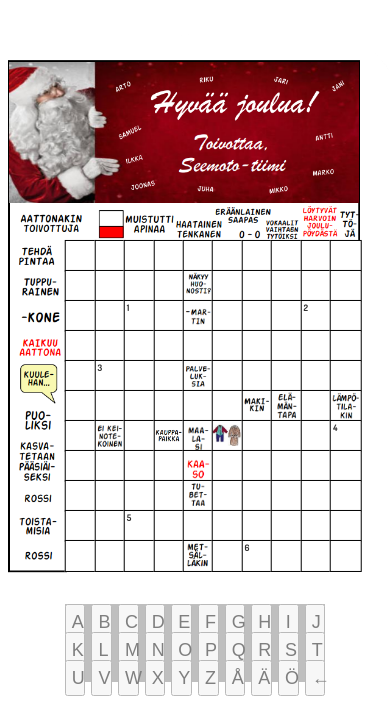
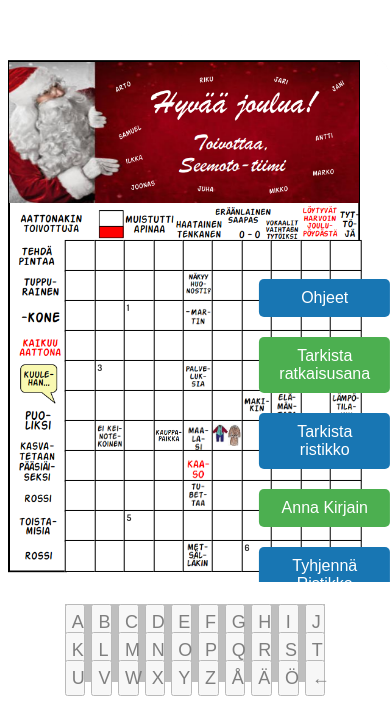
Before and after one commit to DeveloperWizard83/ristikko2021, a React (Vite) app: page / in a window 390 px wide. Shown: the part 137-844 px from the top of the page. Built offline with nearby package versions, Linux system fonts and the light colour scheme.

Commit message:
Säädetty näppäimiä

```diff
--- a/src/Buttons.css
+++ b/src/Buttons.css
@@ -5,7 +5,7 @@
     display: flex;
     flex-direction: column; /* Stack the buttons vertically */
     justify-content: flex-start;
-    margin-left: 1420px;
+    margin-left: 1430px;
     margin-top: 50%;
 
     position: absolute;
--- a/src/CustomKeyboard.css
+++ b/src/CustomKeyboard.css
@@ -1,7 +1,20 @@
 .custom-keyboard{
     display: none;
+
+
 }
+
+
 @media (max-width: 1024px) {
+  .button-container {
+    position: absolute; /* or 'fixed' if you want it to stay in place on scroll */
+    right: 20px; /* Adjust as necessary for proper spacing */
+    top: 20px; /* Adjust to align with the top of the crossword grid */
+    width: auto; /* Allows the container to shrink-wrap the content */
+    max-width: 200px; /* Adjust the max-width as needed to prevent buttons from being too wide */
+    z-index: 2; /* Ensure it's above the grid if overlapping */
+    /* Remove margin-left */
+}
     .custom-keyboard-container {
         display: flex;
         position: fixed;
```
